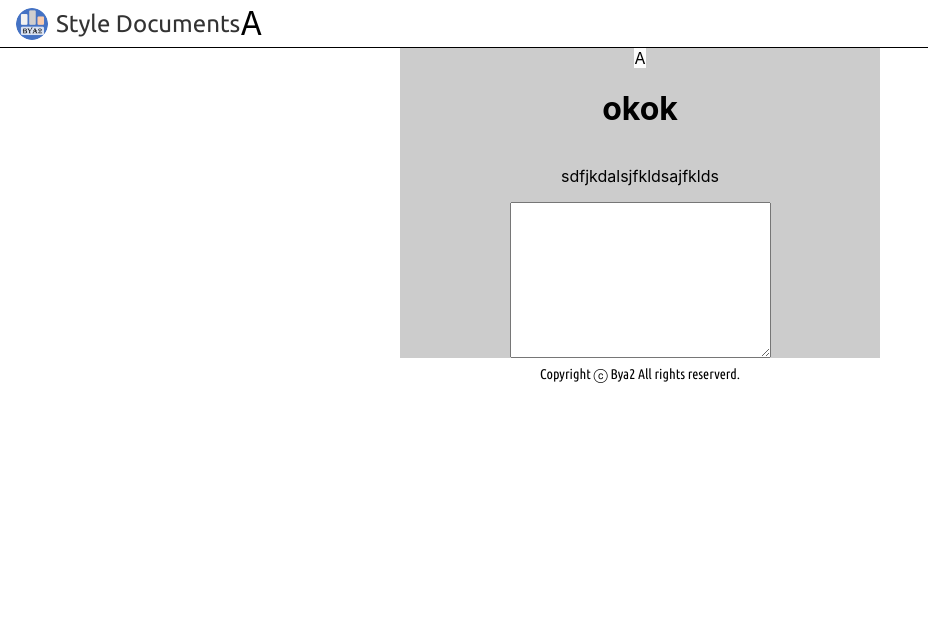
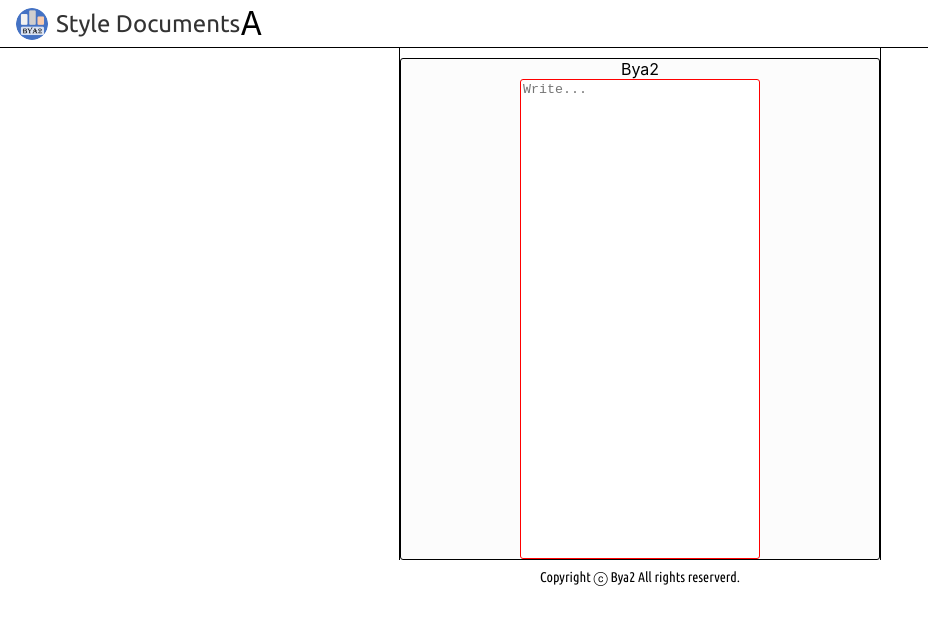
Before and after one commit to bya2/styles-document, a React (Create React App) app: page /doc in a window 1280 px wide. Shown: the top 624 px of the page, without its empty margins (0-928 px from the left). Built offline with nearby package versions, Linux system fonts and the light colour scheme.

Commit message:
Document page layout and style version 0.1

```diff
--- a/src/components/App.js
+++ b/src/components/App.js
@@ -11,10 +11,10 @@ const app = "ok";
 const App = () => {
   return (
     <div className="app">
+      {/* Header */}
       <header className="header r_user r_doc">
         <Link to="/">
           <HeaderLogo />
-          {/* <Route path="/doc" element={<div>A</div>}></Route> */}
         </Link>
         <Routes>
           <Route
@@ -23,11 +23,15 @@ const App = () => {
           ></Route>
         </Routes>
       </header>
+
+      {/* Routes */}
       <Routes>
         <Route path="/" element={<RouteRoot />}></Route>
         <Route path="/user/:id" element={<RouteUserID />}></Route>
         <Route path="/doc" element={<RouteDocument />}></Route>
       </Routes>
+
+      {/* Footer */}
       <footer className="footer r_user">
         <p>Copyright ⓒ Bya2 All rights reserverd.</p>
         {/* <Link to="/">LINK_ROOT</Link> | <Link to="/doc">LINK_DOC</Link> |{" "} */}
--- a/src/components/main/r_document/markdown.jsx
+++ b/src/components/main/r_document/markdown.jsx
@@ -1,5 +1,19 @@
+import { useState } from "react";
+import { ReactMarkdown } from "react-markdown/lib/react-markdown";
+import "../../../styles/main/r_document/markdown.scss";
+
 const Markdown = () => {
-  return <div></div>;
+  const cls_component = "markdown";
+  const cls_route = "r_doc";
+
+  const [num_row_size, set_num_row_size] = useState(5);
+
+  return (
+    <div className={`wrapper_${cls_component} ${cls_route}`}>
+      <div className={"top_bar"}>Bya2</div>
+      <textarea name="" placeholder="Write..."></textarea>
+    </div>
+  );
 };
 
 export default Markdown;
--- a/src/routes/r_doc.jsx
+++ b/src/routes/r_doc.jsx
@@ -1,5 +1,6 @@
 import "../styles/main/r_document/index.scss";
 import { ReactMarkdown } from "react-markdown/lib/react-markdown";
+import Markdown from "../components/main/r_document/markdown";
 
 const tmp_str_markdown = `# okok
 sdfjkdalsjfkldsajfklds
@@ -11,9 +12,7 @@ const RouteDocument = () => {
   return (
     <>
       <main className={common_class_name}>
-        <div>A</div>
-        <ReactMarkdown children={tmp_str_markdown}></ReactMarkdown>
-        <textarea name="" cols="30" rows="10" />
+        <Markdown />
       </main>
     </>
   );
--- a/src/styles/main/r_document/index.scss
+++ b/src/styles/main/r_document/index.scss
@@ -2,7 +2,7 @@
 @import "../../mixins.scss";
 
 $r_doc__main_size__width: 30rem;
-$r_doc__main_bg__color: hsl(0, 0%, 80%);
+$r_doc__main_bg__color: hsl(0, 0%, 100%);
 
 @mixin r_doc__main__box_model {
 }
@@ -12,6 +12,8 @@ main.r_doc {
     align-self: center;
     width: $r_doc__main_size__width;
     background-color: $r_doc__main_bg__color;
+    border-left: 1px solid black;
+    border-right: 1px solid black;
     @include setting__flex_CCS;
   }
 
--- /dev/null
+++ b/src/styles/main/r_document/markdown.scss
@@ -0,0 +1,30 @@
+@import "../../variables.scss";
+@import "../../mixins.scss";
+
+.wrapper_markdown {
+  &,
+  * {
+    box-sizing: border-box;
+  }
+
+  & {
+    width: 100%;
+    margin-top: 10px; // tmp -> padding: 10px;
+    border: 1px solid black;
+    border-radius: 3px;
+    @include setting__flex_CCS;
+  }
+
+  .top_bar {
+    border-radius: inherit;
+  }
+
+  textarea {
+    width: 15rem;
+    height: 30rem;
+    outline: none;
+    border: 1px solid red;
+    border-radius: inherit;
+    resize: none;
+  }
+}
```
